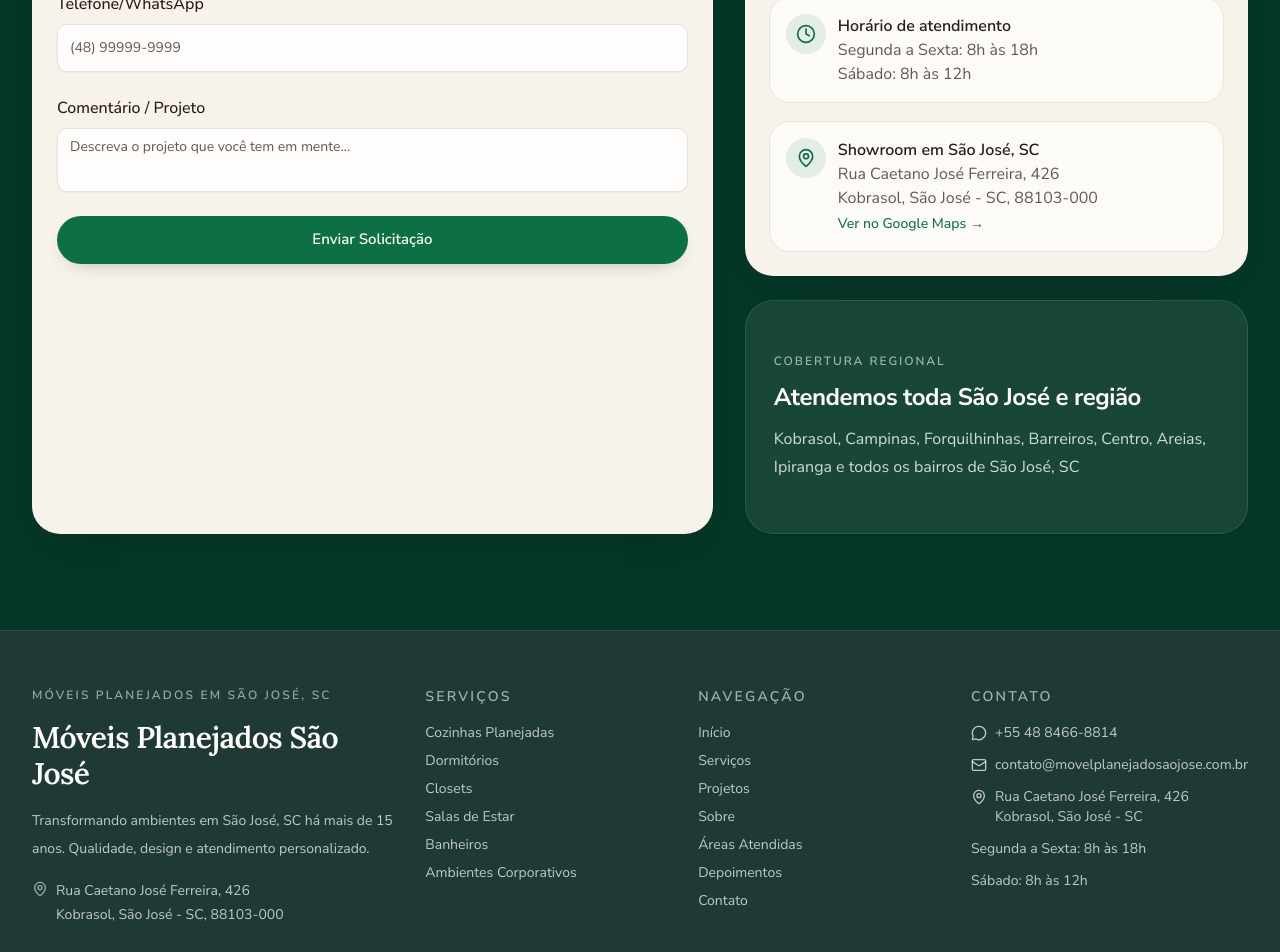
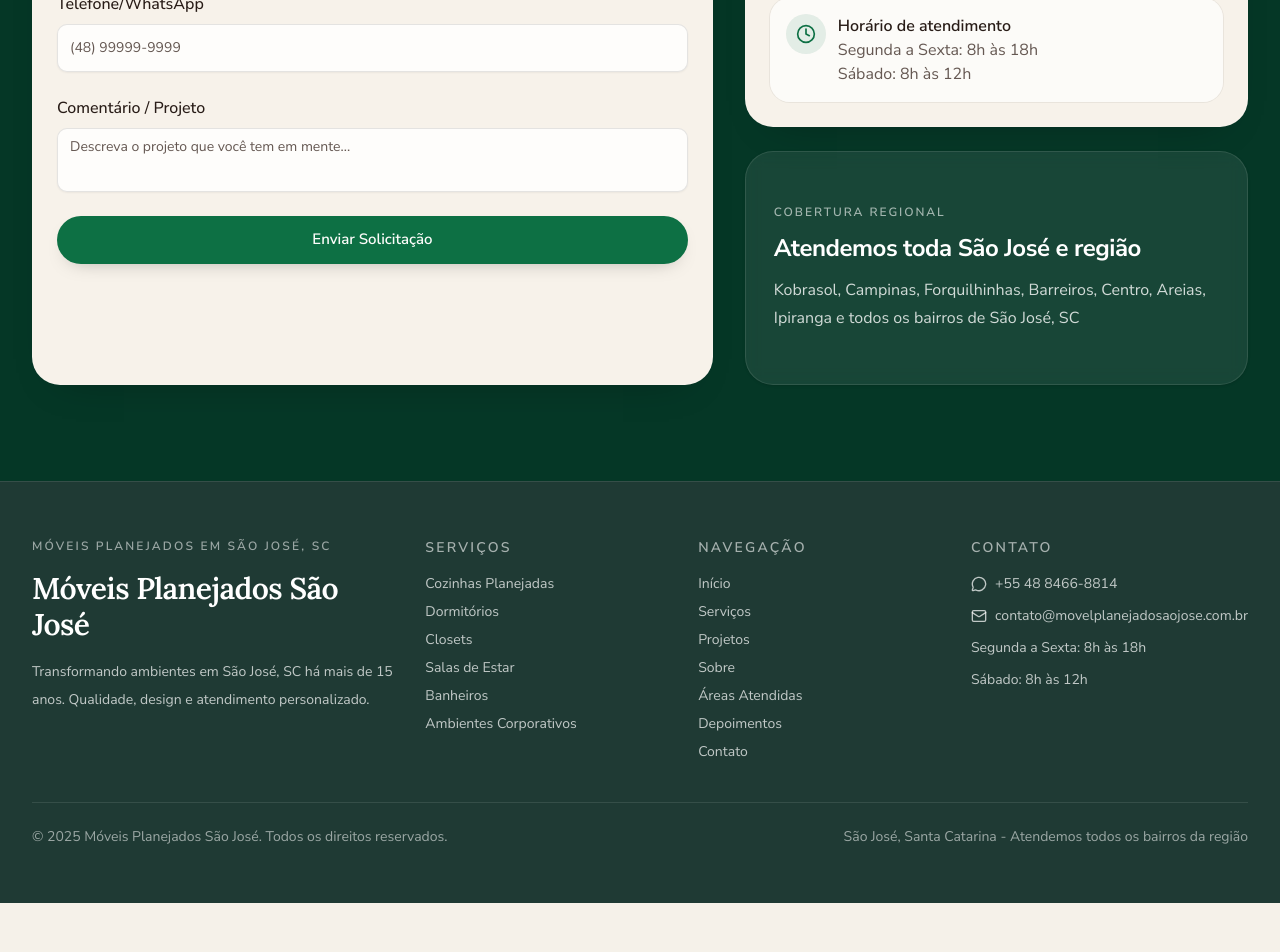
Before and after one commit to stelarow/moveisplanejadossaojose, a Next.js app: page / in a window 1280 px wide. Shown: the part 9900-10852 px from the top of the page. After the commit the page ends 10803 px from the top, so only its background shows below. Built offline with nearby package versions, Linux system fonts and the light colour scheme.

Commit message:
fix: remover endereco incorreto do rodape, contato e schema SEO

```diff
--- a/app/page.tsx
+++ b/app/page.tsx
@@ -43,10 +43,8 @@ export default function Home() {
             "paymentAccepted": "Dinheiro, Cartão de Crédito, Cartão de Débito, PIX, Transferência Bancária, Parcelamento",
             "address": {
               "@type": "PostalAddress",
-              "streetAddress": "Rua Caetano José Ferreira, 426",
               "addressLocality": "São José",
               "addressRegion": "SC",
-              "postalCode": "88103-000",
               "addressCountry": "BR"
             },
             "geo": {
--- a/components/contact-progressive.tsx
+++ b/components/contact-progressive.tsx
@@ -16,7 +16,7 @@ import {
   FormLabel,
   FormMessage,
 } from "@/components/ui/form";
-import { Clock, MessageCircle, Loader2, CheckCircle2, MapPin } from "lucide-react";
+import { Clock, MessageCircle, Loader2, CheckCircle2 } from "lucide-react";
 
 const formSchema = z.object({
   name: z.string().min(2, {
@@ -276,27 +276,6 @@ export function ContactProgressive() {
                     </p>
                   </div>
                 </div>
-
-                <div className="flex items-start gap-3 rounded-[1.25rem] bg-white/70 px-4 py-4 ring-1 ring-black/6">
-                  <div className="flex h-10 w-10 shrink-0 items-center justify-center rounded-full bg-primary/10">
-                    <MapPin className="h-5 w-5 text-primary" />
-                  </div>
-                  <div>
-                    <p className="font-semibold">Showroom em São José, SC</p>
-                    <address className="not-italic text-muted-foreground">
-                      Rua Caetano José Ferreira, 426<br />
-                      Kobrasol, São José - SC, 88103-000
-                    </address>
-                    <a
-                      href="https://www.google.com/maps/search/?api=1&query=Rua+Caetano+Jos%C3%A9+Ferreira+426+S%C3%A3o+Jos%C3%A9+SC"
-                      target="_blank"
-                      rel="noopener noreferrer"
-                      className="mt-1 inline-block text-sm font-medium text-primary transition-colors hover:text-primary/80"
-                    >
-                      Ver no Google Maps →
-                    </a>
-                  </div>
-                </div>
               </CardContent>
             </Card>
 
--- a/components/footer.tsx
+++ b/components/footer.tsx
@@ -1,5 +1,5 @@
 import Link from "next/link";
-import { MessageCircle, MapPin, Mail } from "lucide-react";
+import { MessageCircle, Mail } from "lucide-react";
 
 export function Footer() {
   return (
@@ -17,13 +17,6 @@ export function Footer() {
               Transformando ambientes em São José, SC há mais de 15 anos.
               Qualidade, design e atendimento personalizado.
             </p>
-            <address className="flex items-start gap-2 not-italic text-sm leading-6 text-white/72">
-              <MapPin className="mt-0.5 h-4 w-4 shrink-0 text-white/55" />
-              <span>
-                Rua Caetano José Ferreira, 426<br />
-                Kobrasol, São José - SC, 88103-000
-              </span>
-            </address>
           </div>
 
           <div className="space-y-4">
@@ -118,13 +111,6 @@ export function Footer() {
                   contato@movelplanejadosaojose.com.br
                 </a>
               </li>
-              <li className="flex items-start gap-2">
-                <MapPin className="mt-0.5 h-4 w-4 shrink-0" />
-                <span>
-                  Rua Caetano José Ferreira, 426<br />
-                  Kobrasol, São José - SC
-                </span>
-              </li>
               <li>Segunda a Sexta: 8h às 18h</li>
               <li>Sábado: 8h às 12h</li>
             </ul>
```
